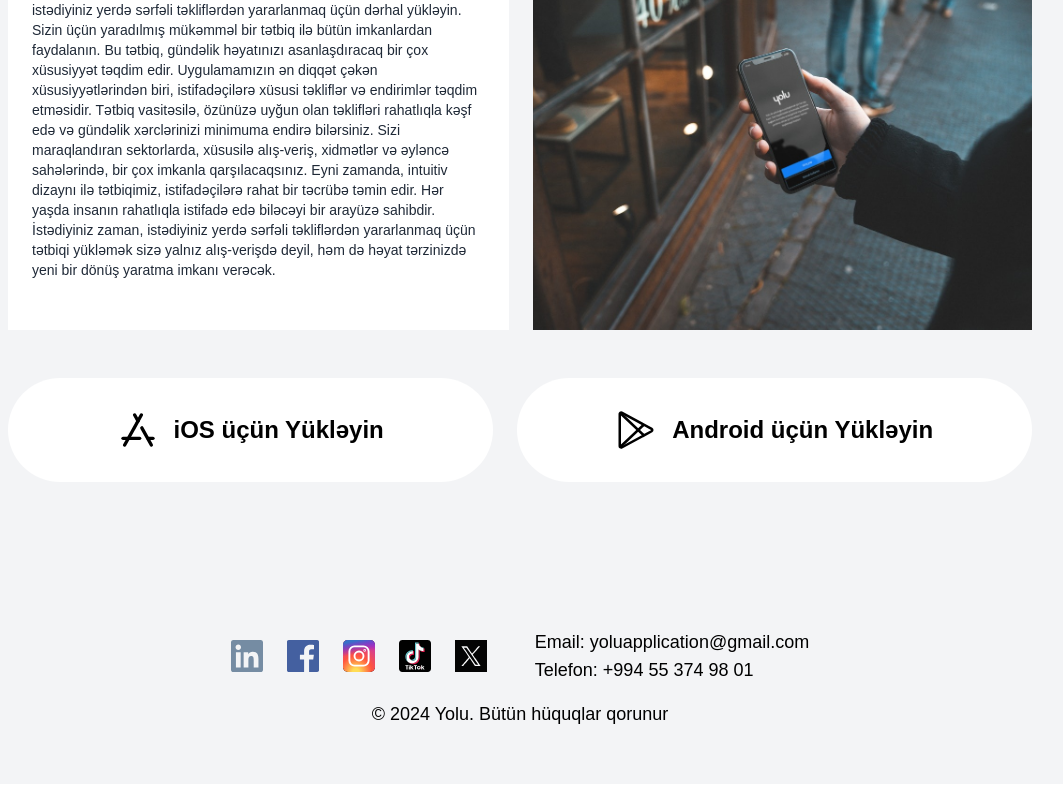
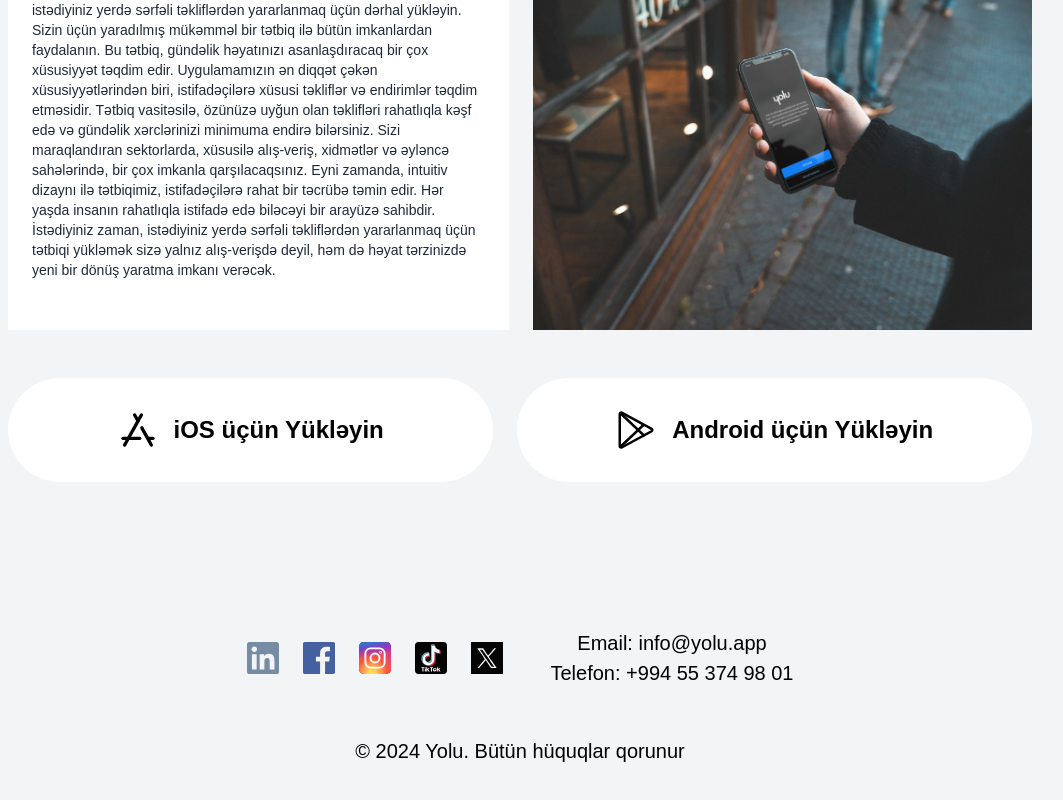
Before and after one commit to hazratAZE/yolu.app, a Next.js app: page / in a window 1280 px wide. Shown: the part 2916-3716 px from the top of the page, without its empty margins (120-1183 px from the left). Built offline with nearby package versions, Linux system fonts and the light colour scheme.

Commit message:
Footer secion design changed

```diff
--- a/src/app/components/Footer.tsx
+++ b/src/app/components/Footer.tsx
@@ -2,7 +2,7 @@
 const Footer = () => {
   return (
     <footer className="text-black py-6 mt-20">
-      <div className="container mx-auto flex flex-col md:flex-row justify-between items-center">
+      <div className="container mx-auto flex flex-col md:flex-row justify-between items-center mb-12">
         {/* Sosyal Medya İkonları */}
         <div className="flex justify-center space-x-6 mb-4 md:mb-0">
           <a
@@ -68,15 +68,15 @@ const Footer = () => {
         </div>
 
         {/* İletişim Bilgileri */}
-        <div className="text-left md:text-left mb-4 md:mb-0 flex flex-col items-start md:ml-12">
-          <p className="text-lg">Email: yoluapplication@gmail.com</p>
-          <p className="text-lg">Telefon: +994 55 374 98 01</p>
+        <div className="text-center mb-4 md:mb-0 flex flex-col md:ml-12">
+          <p className="text-md">Email: info@yolu.app</p>
+          <p className="text-md">Telefon: +994 55 374 98 01</p>
         </div>
       </div>
 
       {/* Tüm Hakları Saklıdır */}
       <div className="text-center mt-4">
-        <p className="text-lg">
+        <p className="text-md">
           © {new Date().getFullYear()} Yolu. Bütün hüquqlar qorunur
         </p>
       </div>
```
